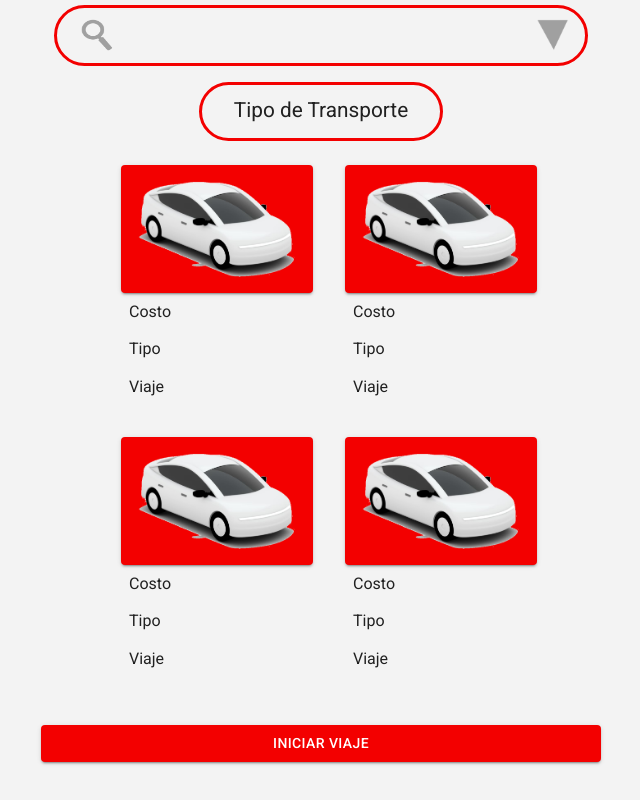
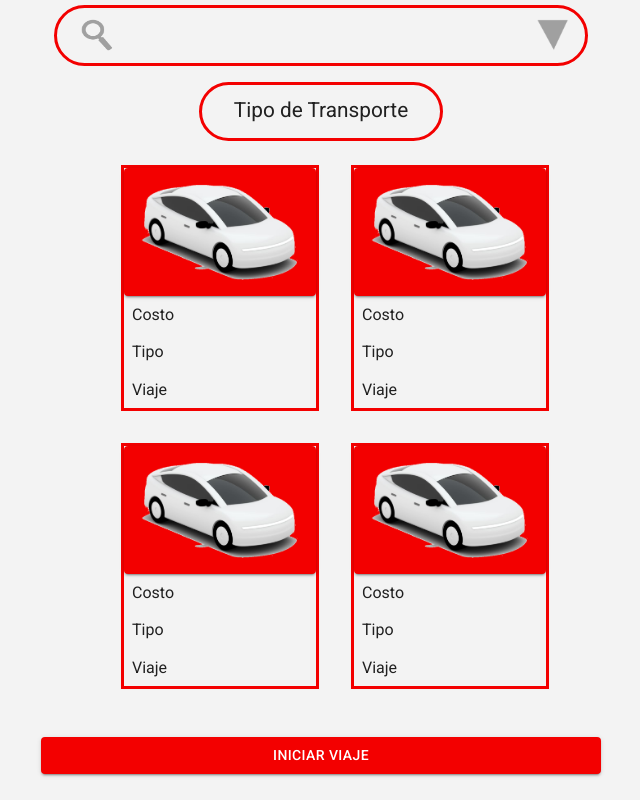
Before and after one commit to UN-Uber/unuber_web, a React (Vite) app: page /home in a window 1280 px wide. Shown: the part 565-1365 px from the top of the page, without its empty margins (319-959 px from the left). Built offline with nearby package versions, Linux system fonts and the light colour scheme; what apollo-upload-client would draw is missing.

Commit message:
Diseños de las paginas actualizacion 2

```diff
--- a/src/index.css
+++ b/src/index.css
@@ -327,6 +327,7 @@ ul {
 #vehiculos #vehiculo {
   display: flex;
   flex-direction: column;
+  border: solid 3px #f30000;
 }
 
 #vehiculos #vehiculo h5 {
```
